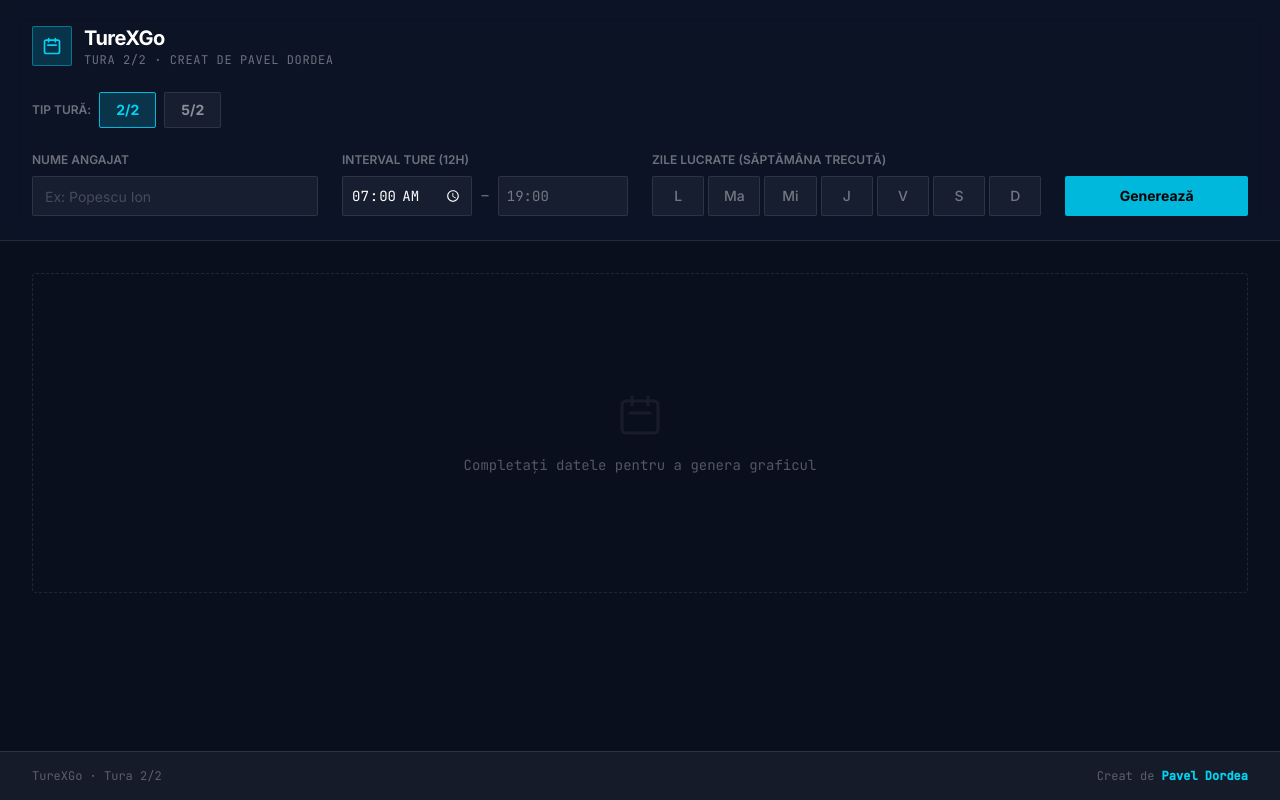
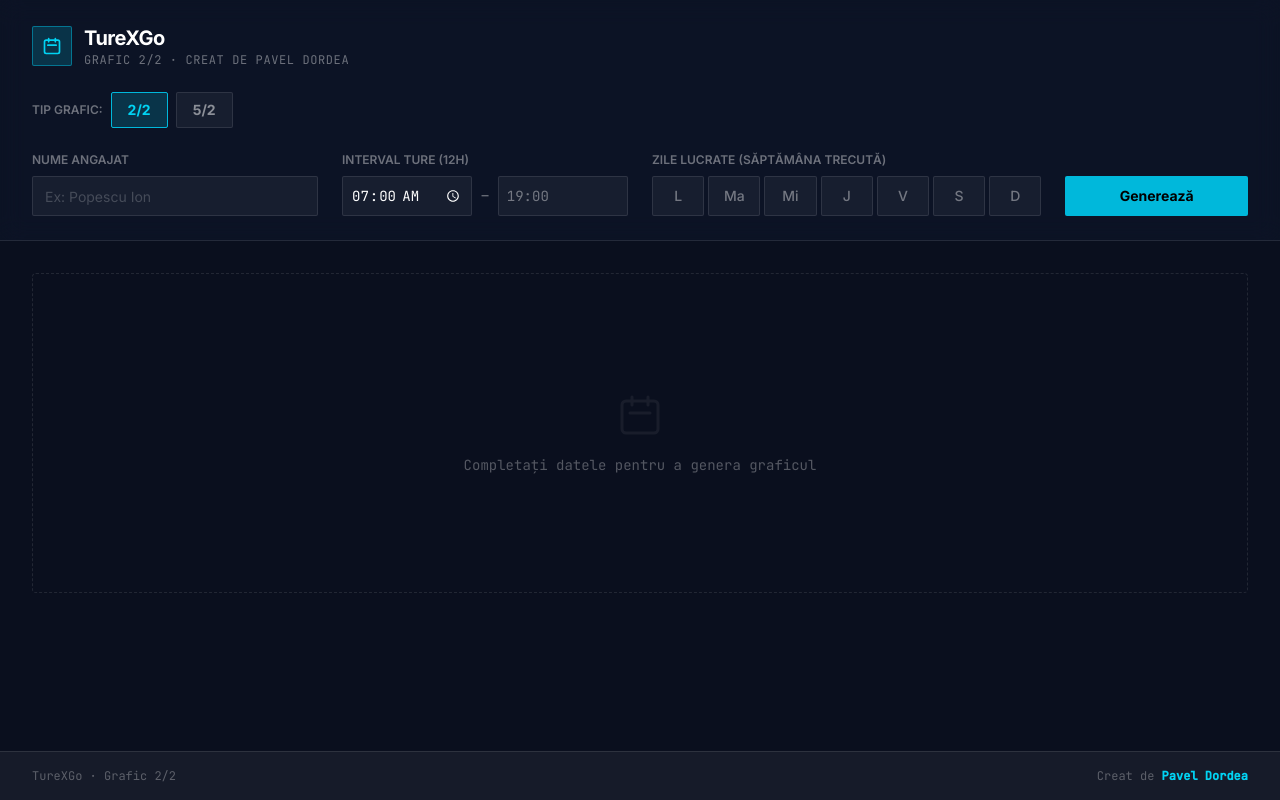
Before and after one commit to turexgo/turexgo.github.io, a React (Vite) app: page / in a window 1280 px wide. Built offline with nearby package versions, Linux system fonts and the light colour scheme.

Commit message:
Update home.tsx

```diff
--- a/src/pages/home.tsx
+++ b/src/pages/home.tsx
@@ -93,14 +93,14 @@
             <div>
               <h1 className="text-xl font-bold tracking-tight text-white">TureXGo</h1>
               <p className="text-xs text-white/40 uppercase tracking-wider font-mono">
-                Tura {rotationType} · Creat de Pavel Dordea
+                Grafic {rotationType} · Creat de Pavel Dordea
               </p>
             </div>
           </div>
 
           {/* Rotation selector */}
           <div className="flex items-center gap-2">
-            <span className="text-xs font-semibold text-white/40 uppercase">Tip Tură:</span>
+            <span className="text-xs font-semibold text-white/40 uppercase">Tip Grafic:</span>
             {(['2/2', '5/2'] as RotationType[]).map(rt => (
               <button
                 key={rt}
@@ -351,7 +351,7 @@
       {/* FOOTER */}
       <footer className="w-full border-t border-white/10 bg-white/5 py-4 mt-8">
         <div className="max-w-7xl mx-auto px-4 md:px-8 flex items-center justify-between">
-          <span className="text-xs text-white/30 font-mono">TureXGo · Tura {rotationType}</span>
+          <span className="text-xs text-white/30 font-mono">TureXGo · Grafic {rotationType}</span>
           <span className="text-xs text-white/30 font-mono">Creat de <span className="text-cyan-400 font-semibold">Pavel Dordea</span></span>
         </div>
       </footer>
```
